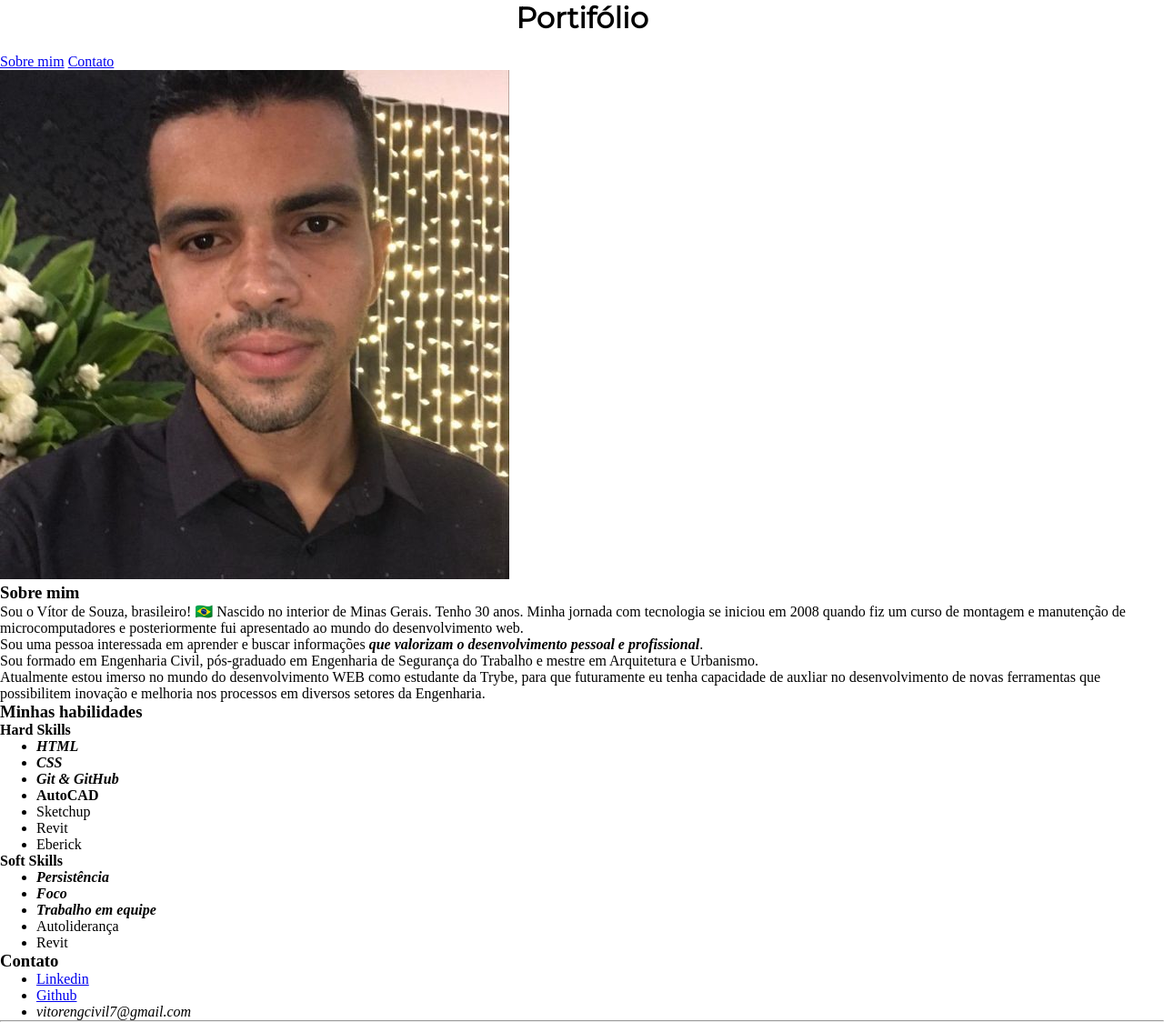
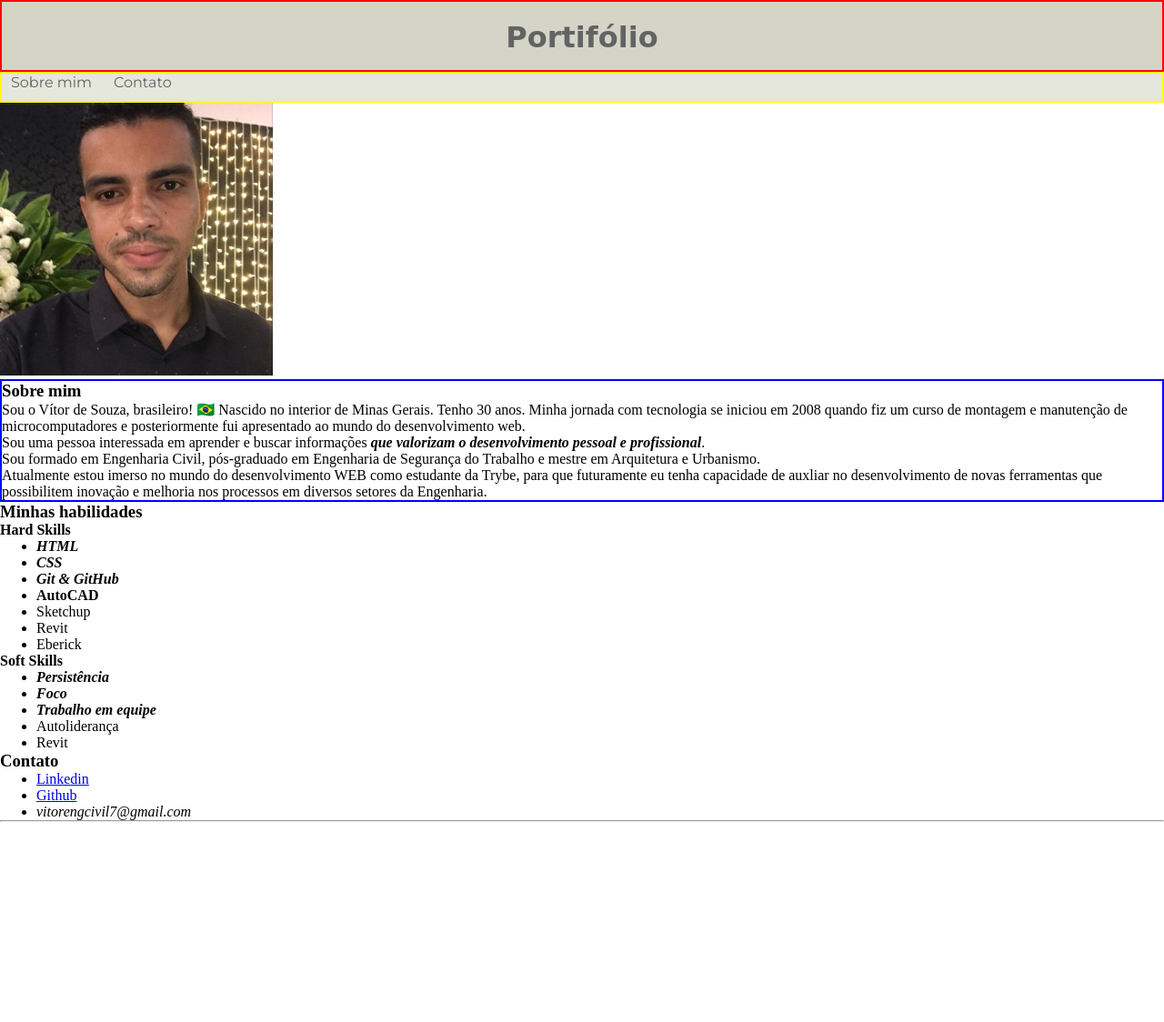
Before and after one commit to VitordeSouzaVT/VitordeSouzaVT.github.io, a plain HTML site: page index.html in a window 1280 px wide. Shown: the whole page at 91% size. After the commit the page ends 904 px from the top, so only its background shows below. Drawn offline with Linux system fonts and the light colour scheme; a web font is replaced by a local one.

Commit message:
ordena portfólio

```diff
--- a/index.html
+++ b/index.html
@@ -8,22 +8,22 @@
     <title>Portfólio Vítor de Souza</title>
     <link rel="stylesheet" href="./style.css">
     <link href="https://fonts.googleapis.com/css2?family=Montserrat&display=swap" rel="stylesheet">
+    <link href="https://fonts.googleapis.com/css2?family=Castoro+Titling&family=Vina+Sans&display=swap" rel="stylesheet">
 </head>
-
 <body>
     <!--Seção 1-->
-    <header>
+    <header class="header">
         <h1 class="tittle">Portifólio</h1>
     </header>
     <nav>
-        <a href="#sobremim">Sobre mim</a>
-        <a href="#contact">Contato</a>
+        <a class="navegadores" href="#sobremim">Sobre mim</a>
+        <a class="navegadores" href="#contact">Contato</a>
     </nav>
     <article>
-        <section>
-            <img src="./fotovitor.jpeg" alt="Imagem Vítor">
-        </section>
-        <section>
+        <section class="image-section">
+        <img class="profile-picture" src="./fotovitor.jpeg" alt="Imagem Vítor">
+    </section>
+        <section class="me">
             <h3 id="sobremim">Sobre mim</h3>
             <p>Sou o Vítor de Souza, brasileiro! &#x1F1E7;&#x1F1F7; Nascido no interior de Minas Gerais. Tenho 30 anos.
             Minha jornada com tecnologia se iniciou em 2008 quando fiz um curso de montagem e manutenção de microcomputadores e posteriormente fui apresentado ao mundo do desenvolvimento web.<p>
--- a/style.css
+++ b/style.css
@@ -8,30 +8,57 @@
   border: 2px solid red;
   margin: auto;
   padding: 30px 50px 30px 50px;
+  background-color: rgb(212, 212, 199);
+  height: 15px;
+
+}
+.tittle {
+  text-align: center;
+  margin: -10px;
+  font-family: 'Castoro Titling', cursive;
+  color: rgb(99, 99, 99);
+ }
+.tittle:hover {
+  font-style:oblique;
 }
 
-.tittle {
-  text-align: center;
+/* Estiliza a barra de navegação */
+nav {
+  border: 2px solid yellow;
+  height: 30px;
+  background-color: rgb(229, 230, 220)
+}
+
+.navegadores {
   font-family: 'Montserrat', sans-serif;
-  margin-bottom: 20px;
+  text-decoration: none;
+  color: rgb(99, 99, 99);
+  margin: 10px;
+
+}
+.navegadores:active {
+  cursor: pointer;
+  font-weight: lighter;
+}
+.navegadores:hover {
+  font-size:1.2em;
+  color: white;
+  text-decoration: none;
+  -webkit-text-stroke: 2px rgb(82, 82, 82);
+  transition-timing-function: ease-in-out;
 }
 
 /* Estiliza a imagem do perfil */
 .profile-picture {
-  max-width: auto;
-  }
-
-.image {
-  width: 200px;
-  border-radius: 10%;
+ width: 300px;
+ height: 300px;
 }
 
-.sobre-mim {
+/* Estiliza a seção sobre mim */
+.me {
+  border: 2px solid blue;
 
 }
-/*
-.p1 {
-  font-family: 'Montserrat', sans-serif;
-  font-size: 20px;
-  margin-top: -150px;
+.profile-picture, .me{
+  display: inline-block;
 }
```
